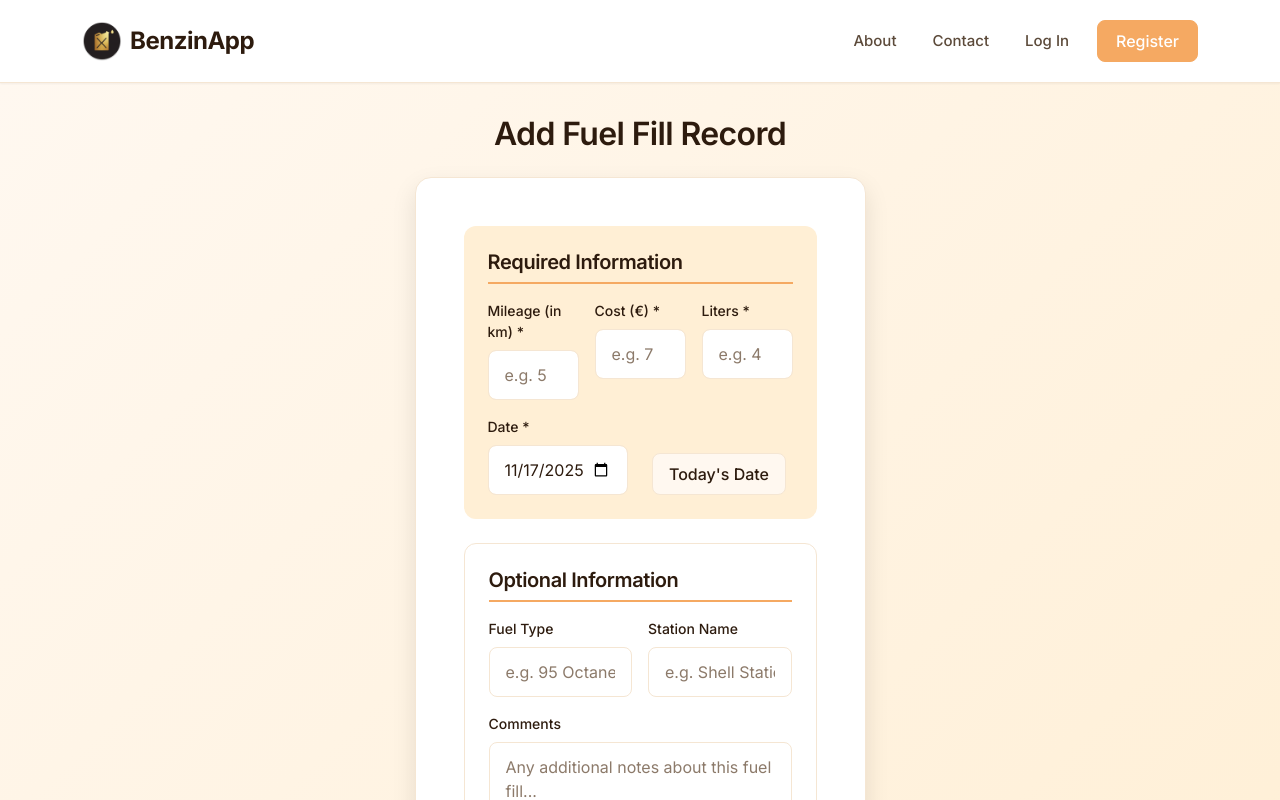
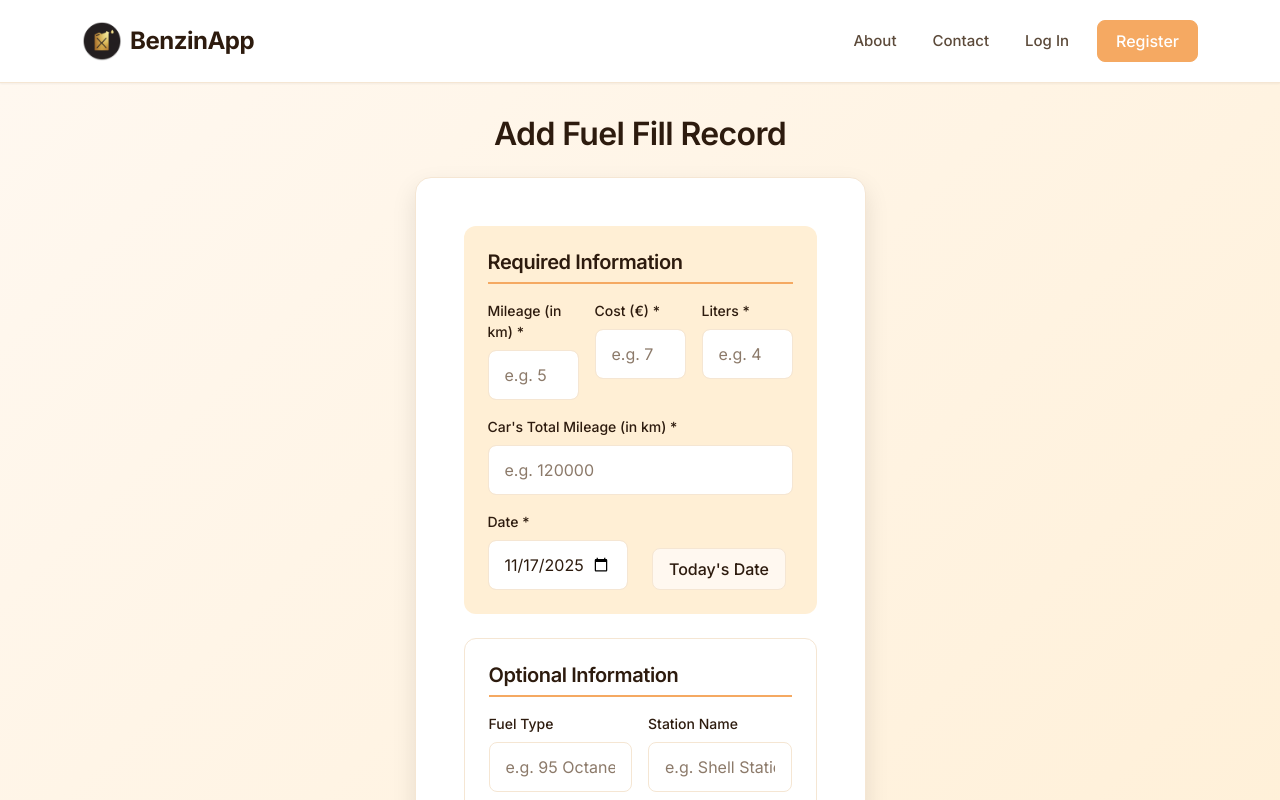
Before and after one commit to GeorgeMC2610/BenzinApp-Front-End, a React (Vite) app: page /add-fuel-fill in a window 1280 px wide. Shown: the top 800 px of the page. Built offline with nearby package versions, Linux system fonts and the light colour scheme; what chartjs-plugin-datalabels, chartjs-plugin-zoom would draw is missing.

Commit message:
added total km

```diff
--- a/src/components/AddFuelFill.jsx
+++ b/src/components/AddFuelFill.jsx
@@ -132,6 +132,22 @@ function AddFuelFill() {
                         </Col>
                       </Row>
 
+                      <Form.Group>
+                        <Form.Label htmlFor="totalKm" className="form-label mt-3">
+                          Car's Total Mileage (in km) *
+                        </Form.Label>
+                        <Form.Control
+                          type="number"
+                          id="totalKm"
+                          name="totalKm"
+                          value={formData.totalKm}
+                          onChange={handleChange}
+                          placeholder="e.g. 120000"
+                          className="form-input"
+                          required
+                        />
+                      </Form.Group>
+
                       <Row className="mt-3">
                         <Col md={6}>
                           <Form.Group>
```
